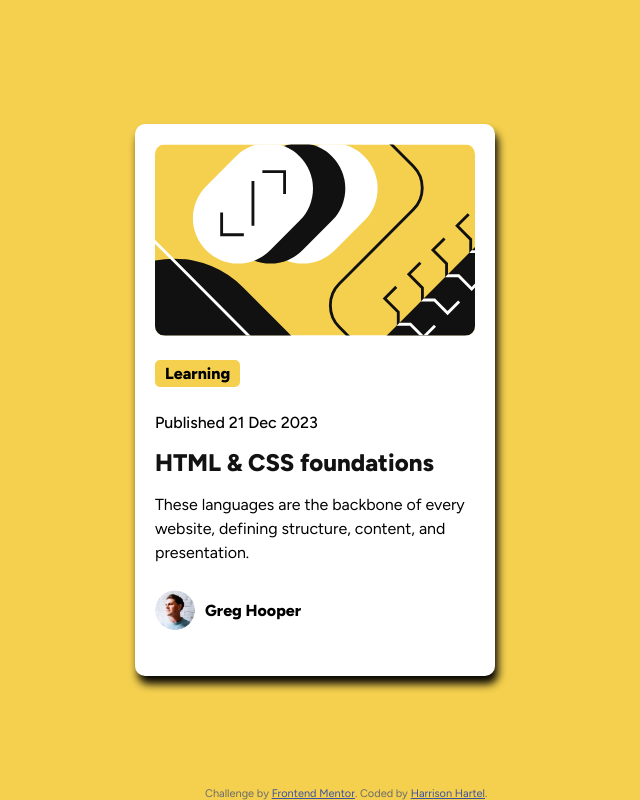
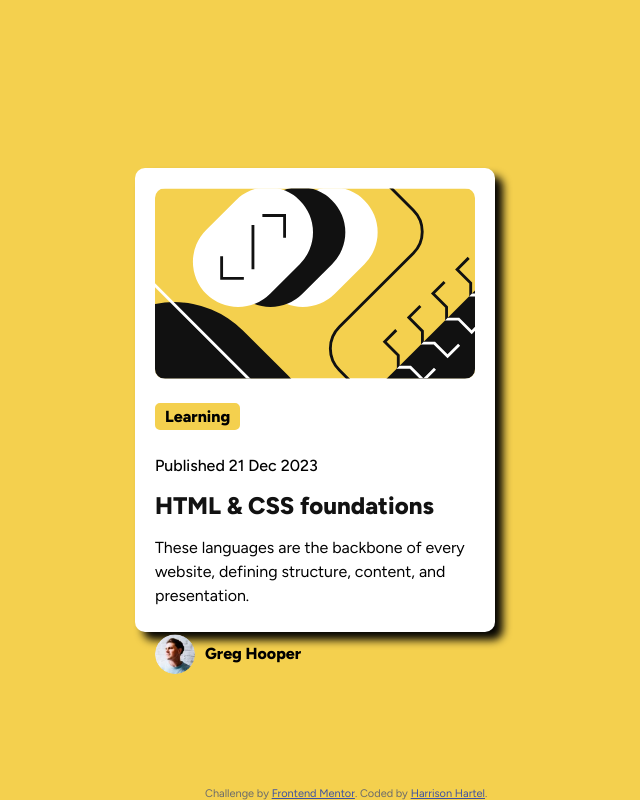
Before and after one commit to LetrahL/blog-preview-card-main, a plain HTML site: page index.html in a window 1280 px wide. Shown: the whole page, without its empty margins (325-965 px from the left). Drawn offline with Linux system fonts and the light colour scheme.

Commit message:
Add files via upload

```diff
--- a/styles.css
+++ b/styles.css
@@ -13,8 +13,9 @@ body {
     max-width: 320px;
     background-color: hsl(0, 0%, 100%);
     border-radius: 10px;
-    box-shadow: 3px 8px 8px rgba(0, 0, 0, 0.979);
+    box-shadow: 8px 8px 8px rgba(0, 0, 0, 0.979);
     padding: 20px;
+    height: 53%
 }
 
 .card-content {
```
